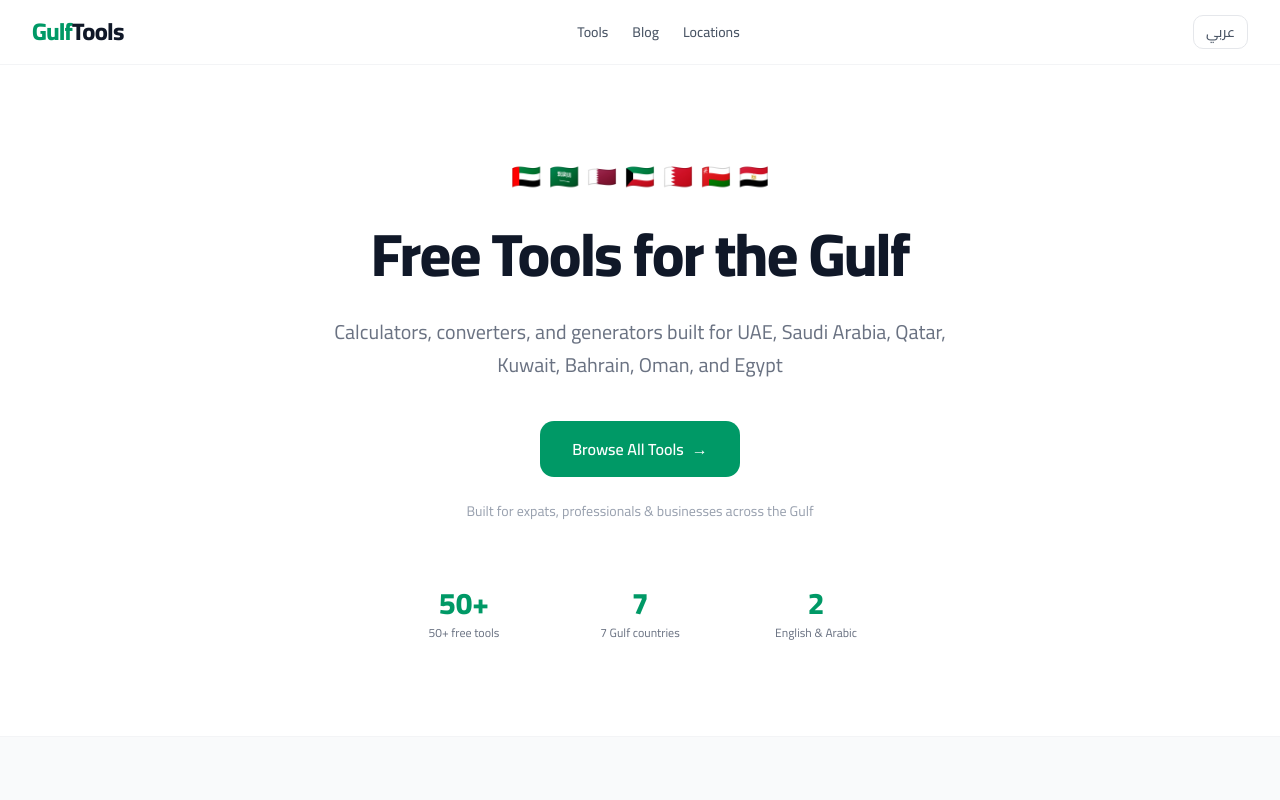
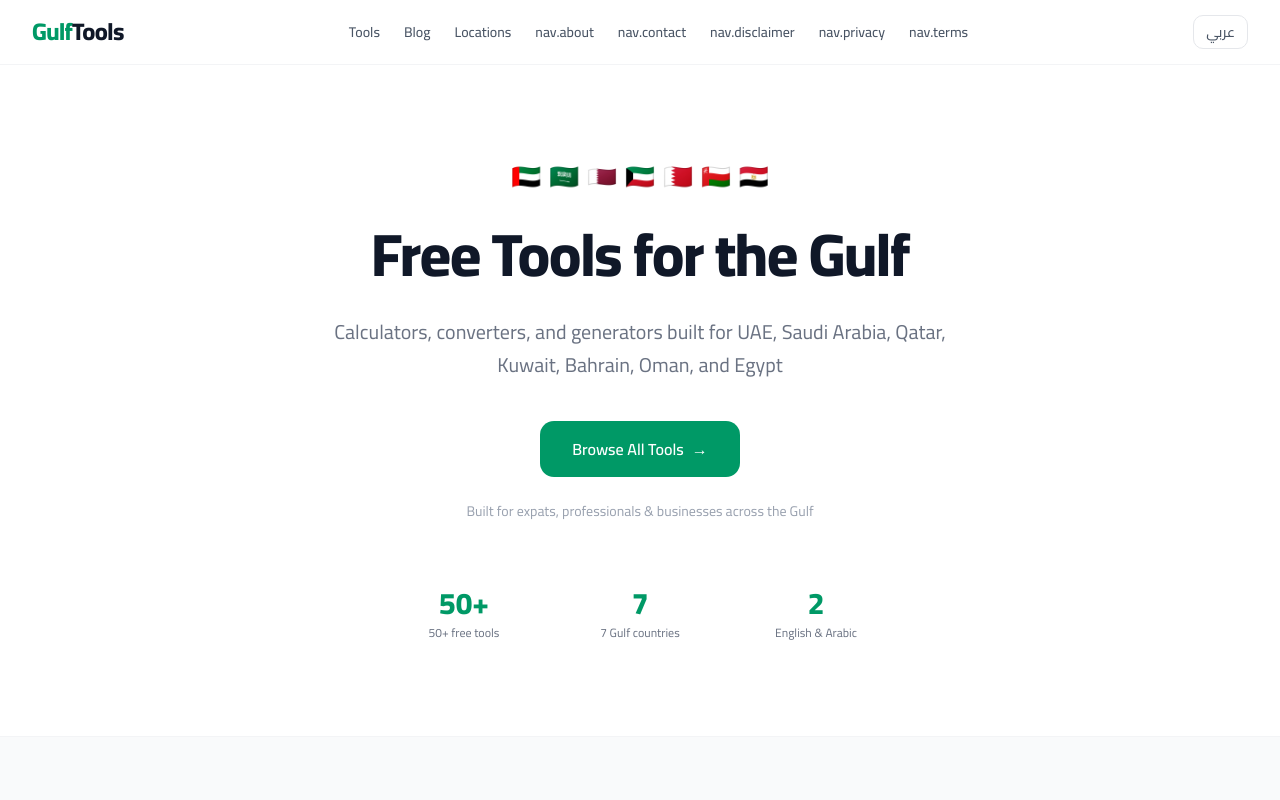
Before and after one commit to joevics5/gulf-tools, a Next.js app: page /en in a window 1280 px wide. Shown: the top 800 px of the page. Built offline with nearby package versions, Linux system fonts and the light colour scheme.

Commit message:
added favicon

```diff
--- a/components/layout/Header.tsx
+++ b/components/layout/Header.tsx
@@ -9,11 +9,16 @@ type Props = {
 export async function Header({ locale, activePath }: Props) {
   const tNav = await getTranslations({ locale, namespace: 'nav' })
 
-  const navLinks = [
-    { href: `/${locale}/tools`,    label: tNav('tools') },
-    { href: `/${locale}/blog`,     label: tNav('blog') },
-    { href: `/${locale}/location`, label: tNav('locations') },
-  ]
+const navLinks = [
+  { href: `/${locale}/tools`,      label: tNav('tools') },
+  { href: `/${locale}/blog`,       label: tNav('blog') },
+  { href: `/${locale}/location`,   label: tNav('locations') },
+  { href: `/${locale}/about`,      label: tNav('about') },
+  { href: `/${locale}/contact`,    label: tNav('contact') },
+  { href: `/${locale}/disclaimer`, label: tNav('disclaimer') },
+  { href: `/${locale}/privacy`,    label: tNav('privacy') },
+  { href: `/${locale}/terms`,      label: tNav('terms') },
+]
 
   return (
     <header className="bg-white border-b border-gray-100 sticky top-0 z-50">
```
